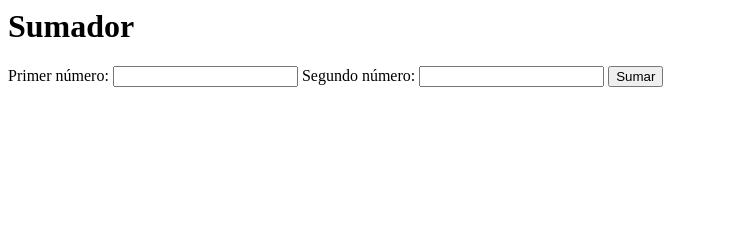
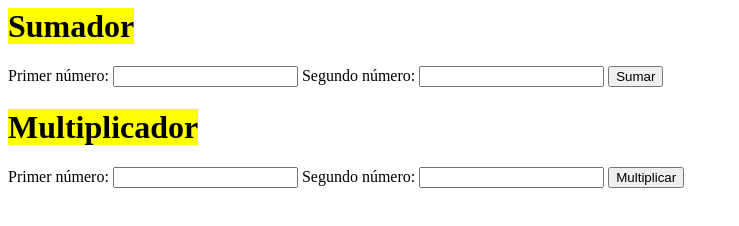
Before and after one commit to AlfredGarciaa/parcel-jest-base-mainv2, a website built with Parcel: page index.html in a window 1280 px wide. Shown: the whole page, without its empty margins (0-739 px from the left). Built offline with nearby package versions, Linux system fonts and the light colour scheme.

Commit message:
Adicion de multiplicar en interfaz

```diff
--- a/index.html
+++ b/index.html
@@ -1,6 +1,8 @@
 <html>
   <body>
-    <h1>Sumador</h1>
+    <h1>
+      <mark>Sumador</mark>
+    </h1>
     <form id="sumar-form">
       <label for="primer-numero">Primer número:</label>
       <input type="number" id="primer-numero" />
@@ -10,6 +12,18 @@
     </form>
     <div id="resultado-div"></div>
 
+    <h1>
+      <mark>Multiplicador</mark>
+    </h1>
+    <form id="multiplicar-form">
+      <label for="primer-numero">Primer número:</label>
+      <input type="number" id="primer-numero" />
+      <label for="segundo-numero">Segundo número:</label>
+      <input type="number" id="segundo-numero" />
+      <input type="submit" value="Multiplicar" />
+    </form>
+    <div id="resultado-div2"></div>
+
     <script type="module" src="./src/presenter.js"></script>
   </body>
 </html>
```
